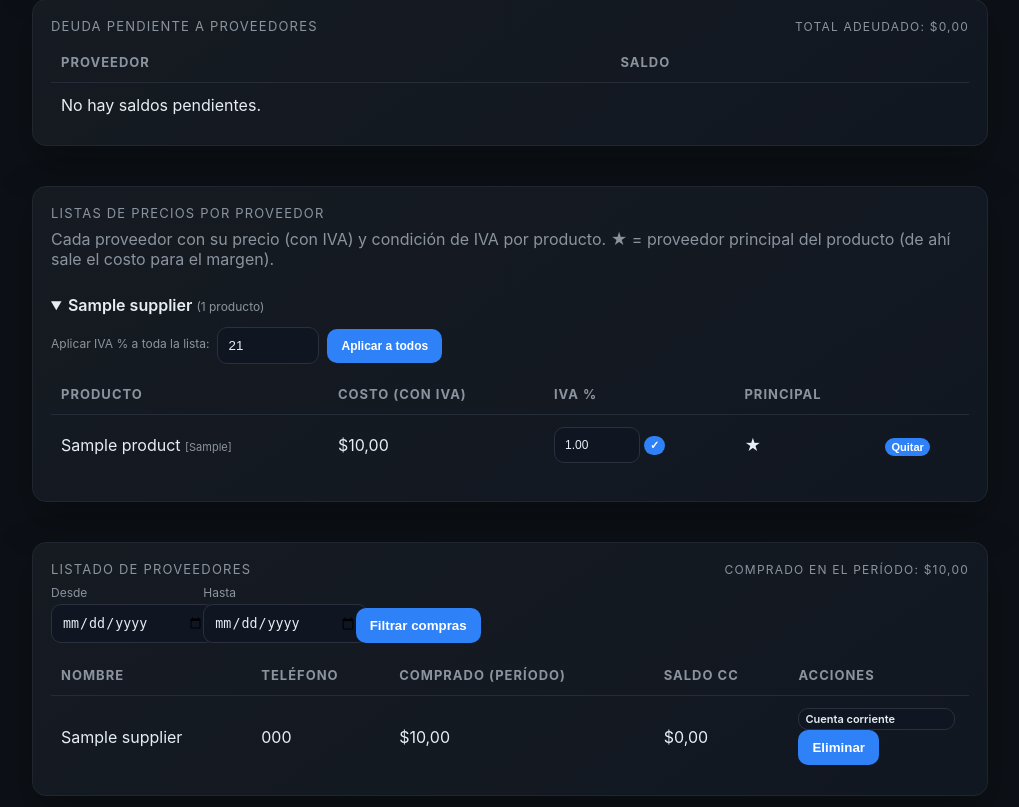
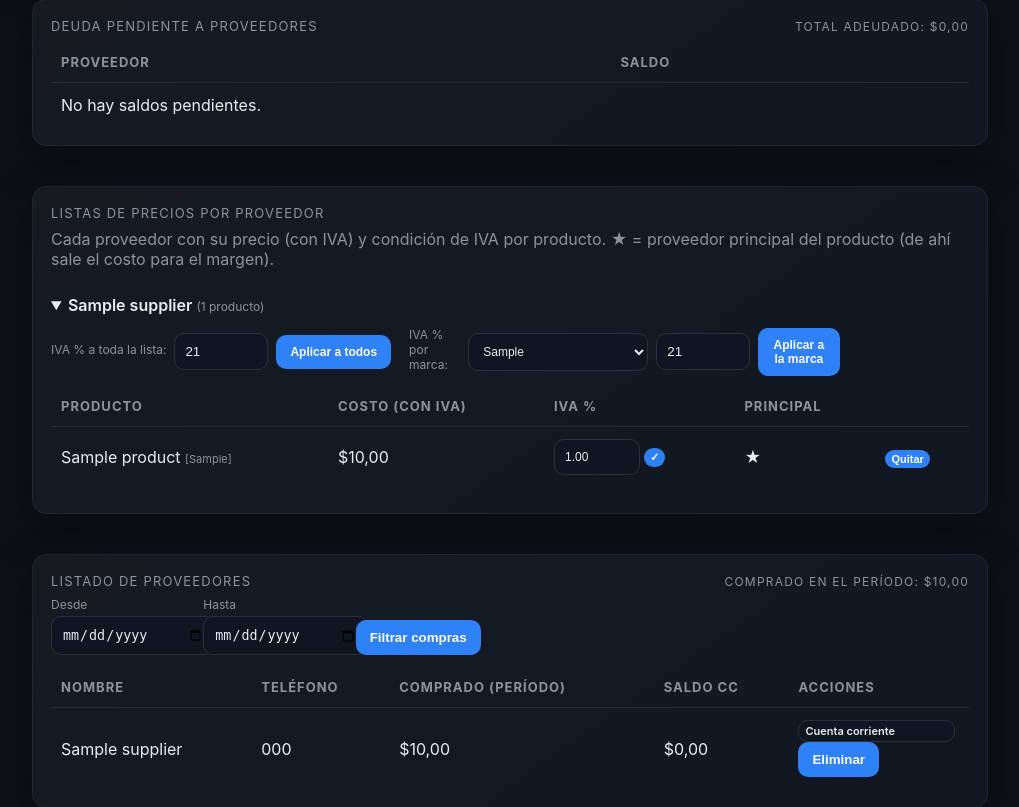
Before and after one commit to Alejogesal/erp, a Django app: page /proveedores/ in a window 1280 px wide, after a click that opens the changed part. Shown: the part 1200-2007 px from the top of the page, without its empty margins (252-1271 px from the left). Run offline with Django 5.2, Linux system fonts and the light colour scheme; a user stored in the database is signed in; tables that the repository leaves empty hold one stand-in row (values such as "Sample post").

Commit message:
Proveedores: aplicar IVA por marca dentro de un proveedor
Suma, junto a "IVA a toda la lista" y la edición por producto, un control para
aplicar un IVA % a todos los productos de una marca/grupo dentro del proveedor.
Cada proveedor expone sus marcas en un desplegable. Mantiene el neto y recalcula
el costo con IVA.

Co-Authored-By: Claude Opus 4.8 <noreply@anthropic.com>

```diff
--- a/inventory/templates/inventory/suppliers.html
+++ b/inventory/templates/inventory/suppliers.html
@@ -114,14 +114,31 @@
     <details style="margin-bottom:8px;">
         <summary style="cursor:pointer; padding:6px 0; font-weight:600;">{{ supplier.name }} <span style="font-weight:400; color:var(--muted); font-size:12px;">({{ supplier.supplier_products.all|length }} producto{{ supplier.supplier_products.all|length|pluralize }})</span></summary>
         {% if supplier.supplier_products.all %}
-        <form method="post" style="display:flex; gap:8px; align-items:center; margin:6px 0 10px;" onsubmit="return confirm('¿Aplicar este IVA a TODA la lista de {{ supplier.name|escapejs }}? Recalcula el costo con IVA de cada producto manteniendo el neto.');">
-            {% csrf_token %}
-            <input type="hidden" name="action" value="set_supplier_vat_all">
-            <input type="hidden" name="supplier_id" value="{{ supplier.id }}">
-            <label style="font-size:12px; color:var(--muted);">Aplicar IVA % a toda la lista:</label>
-            <input type="number" step="0.01" name="vat_percent" value="21" style="width:80px;">
-            <button type="submit" style="font-size:12px;">Aplicar a todos</button>
-        </form>
+        <div style="display:flex; gap:18px; flex-wrap:wrap; margin:6px 0 10px;">
+            <form method="post" style="display:flex; gap:8px; align-items:center;" onsubmit="return confirm('¿Aplicar este IVA a TODA la lista de {{ supplier.name|escapejs }}? Recalcula el costo con IVA manteniendo el neto.');">
+                {% csrf_token %}
+                <input type="hidden" name="action" value="set_supplier_vat_all">
+                <input type="hidden" name="supplier_id" value="{{ supplier.id }}">
+                <label style="font-size:12px; color:var(--muted);">IVA % a toda la lista:</label>
+                <input type="number" step="0.01" name="vat_percent" value="21" style="width:72px;">
+                <button type="submit" style="font-size:12px;">Aplicar a todos</button>
+            </form>
+            {% if supplier.group_list %}
+            <form method="post" style="display:flex; gap:8px; align-items:center;" onsubmit="return confirm('¿Aplicar este IVA a toda la marca seleccionada de {{ supplier.name|escapejs }}?');">
+                {% csrf_token %}
+                <input type="hidden" name="action" value="set_supplier_vat_group">
+                <input type="hidden" name="supplier_id" value="{{ supplier.id }}">
+                <label style="font-size:12px; color:var(--muted);">IVA % por marca:</label>
+                <select name="group" style="font-size:12px; max-width:180px;">
+                    {% for g in supplier.group_list %}
+                    <option value="{{ g }}">{{ g }}</option>
+                    {% endfor %}
+                </select>
+                <input type="number" step="0.01" name="vat_percent" value="21" style="width:72px;">
+                <button type="submit" style="font-size:12px;">Aplicar a la marca</button>
+            </form>
+            {% endif %}
+        </div>
         <table style="margin-bottom:8px;">
             <thead>
                 <tr>
--- a/inventory/views/suppliers.py
+++ b/inventory/views/suppliers.py
@@ -400,13 +400,40 @@ def suppliers(request):
                 count += 1
             messages.success(request, f"IVA {new_vat}% aplicado a {count} producto(s) de {supplier.name}.")
             return redirect("inventory_suppliers")
+        elif action == "set_supplier_vat_group":
+            supplier = Supplier.objects.filter(id=request.POST.get("supplier_id")).first()
+            group = (request.POST.get("group") or "").strip()
+            new_vat = _parse_price_decimal(request.POST.get("vat_percent"))
+            if not supplier or not group or new_vat is None or new_vat < 0 or new_vat > 100:
+                messages.error(request, "Elegí marca e IVA válidos.")
+                return redirect("inventory_suppliers")
+            factor_new = Decimal("1.00") + new_vat / Decimal("100.00")
+            count = 0
+            for link in SupplierProduct.objects.filter(
+                supplier=supplier, product__group__iexact=group
+            ).select_related("product"):
+                net = link.last_cost / (Decimal("1.00") + (link.vat_percent or Decimal("0.00")) / Decimal("100.00"))
+                link.last_cost = (net * factor_new).quantize(Decimal("0.01"), rounding=ROUND_HALF_UP)
+                link.vat_percent = new_vat
+                link.save(update_fields=["last_cost", "vat_percent"])
+                count += 1
+            messages.success(request, f"IVA {new_vat}% aplicado a {count} producto(s) de la marca '{group}' ({supplier.name}).")
+            return redirect("inventory_suppliers")
 
+    # Lista de proveedores con sus marcas (para aplicar IVA por marca).
+    suppliers_list = list(suppliers_qs.order_by("name"))
+    for s in suppliers_list:
+        s.group_list = sorted({
+            (sp.product.group or "").strip()
+            for sp in s.supplier_products.all()
+            if (sp.product.group or "").strip()
+        })
     context = {
         "supplier_form": supplier_form,
         "link_form": link_form,
         "link_group_form": link_group_form,
         "unlink_group_form": unlink_group_form,
-        "suppliers": suppliers_qs,
+        "suppliers": suppliers_list,
         "price_import_created": request.session.pop("price_import_created", None),
     }
     purchases_totals = {
```
